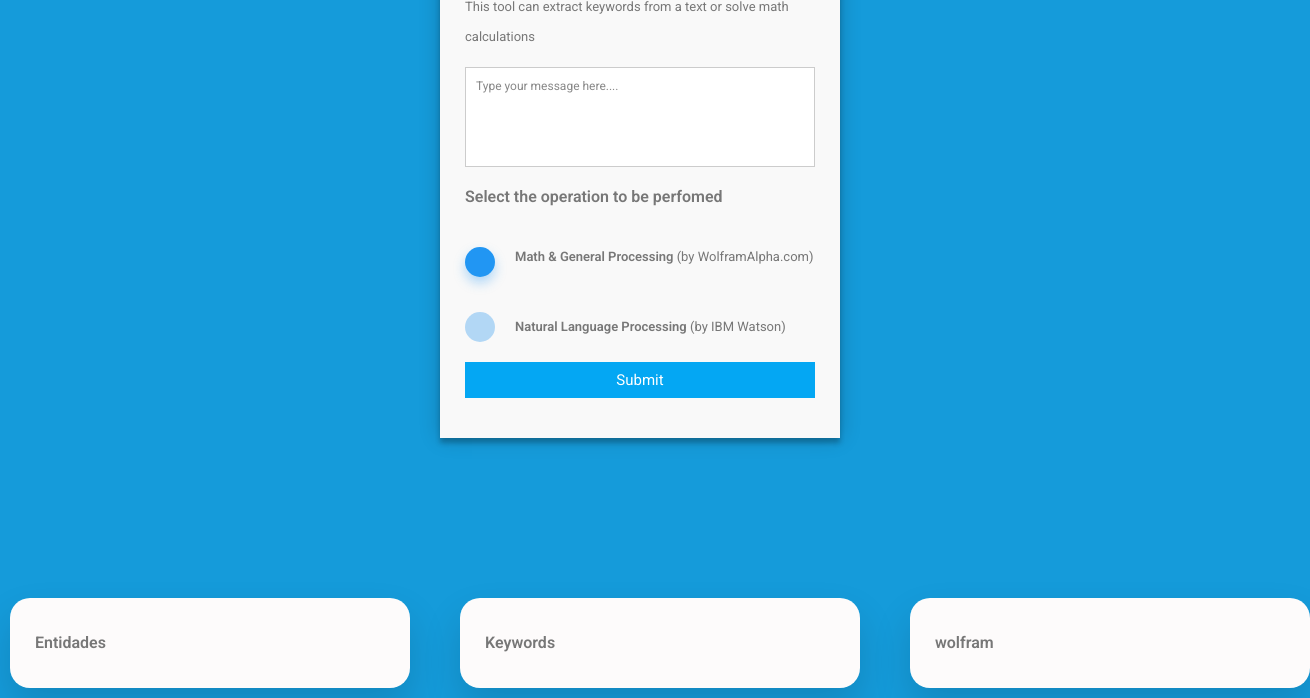
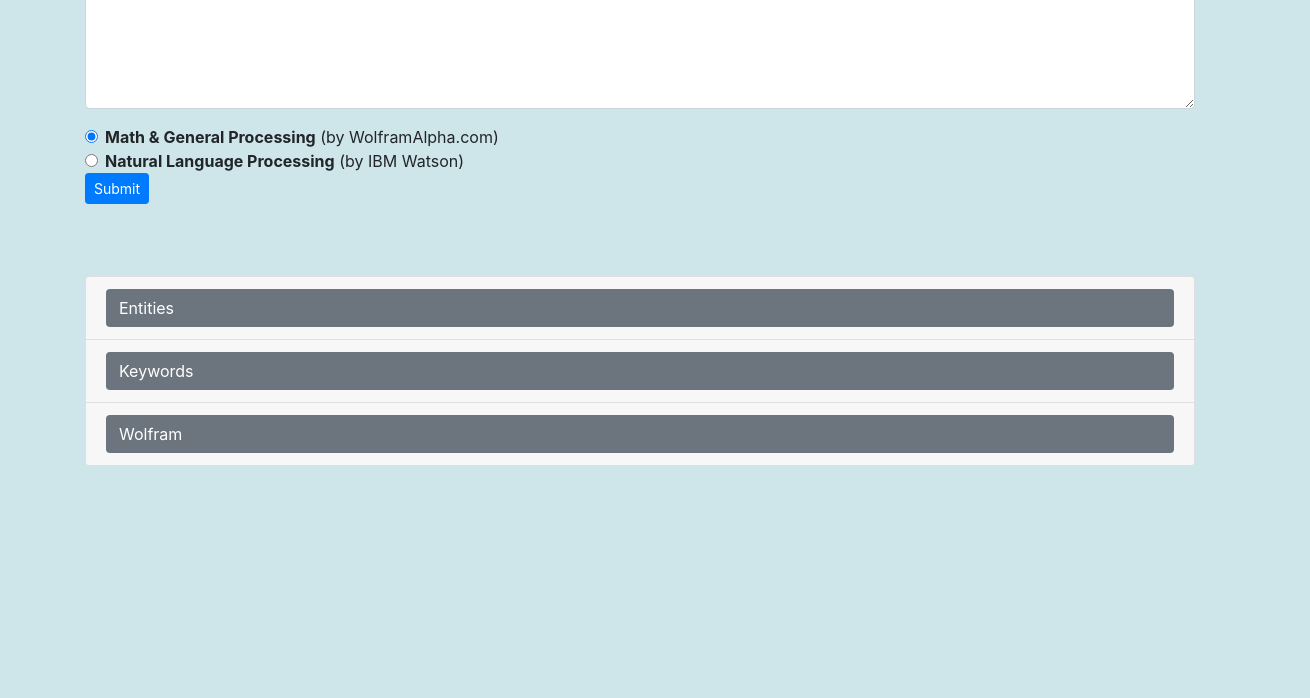
Before and after one commit to lsntech/QSolver, a plain HTML site: page Frontend/static/index.html in a window 1280 px wide. Shown: the part 223-921 px from the top of the page, 1310 px wide, since content can reach past the window. After the commit the page ends 800 px from the top, so only its background shows below. Drawn offline with nearby package versions, Linux system fonts and the light colour scheme.

Commit message:
Frontend update #1

```diff
--- a/Frontend/static/index.html
+++ b/Frontend/static/index.html
@@ -1,83 +1,100 @@
-<!-- /*
- * Project: Qsolver
- *
- * Copyright(c) 2020 Leandro Silva
- * License: MIT Licensed
- */ -->
+<!doctype html>
+<html lang="en">
+  <head>
+    <!-- Required meta tags -->
+    <meta charset="utf-8">
+    <meta name="viewport" content="width=device-width, initial-scale=1, shrink-to-fit=no">
 
-<html>
+    <!-- Bootstrap CSS -->
+    <link rel="stylesheet" href="https://stackpath.bootstrapcdn.com/bootstrap/4.5.0/css/bootstrap.min.css" integrity="sha384-9aIt2nRpC12Uk9gS9baDl411NQApFmC26EwAOH8WgZl5MYYxFfc+NcPb1dKGj7Sk" crossorigin="anonymous">
 
-<head>
-  <link rel="stylesheet" type="text/css" href="style.css">
-
+    <title>QSolver</title>
   </head>
-
-<body>
+  <body style="background-color:#cee6e9;">
 
     <div class="container">
-    <div id="myForm">
-      <h3>Question Solver</h3>
-      <h4>This tool can extract keywords from a text or solve math calculations </h4>
 
-      <fieldset>
-        <textarea id="texto" placeholder="Type your message here...." tabindex="5" required></textarea>
-      </fieldset>
+      <h2 class="text-left"> Question Solver</h2>
+      <h5 class="text-left">This tool can extract keywords from a text, solve math calculations and return data about people or events. </h3>
 
-      <h2>Select the operation to be perfomed</h2>
 
-      <ul>
-        <li>
-          <input type="radio" name="op" id="math" checked />
-          <label for="math"><b>Math & General Processing</b> (by WolframAlpha.com)</label>
 
-          <div class="check"></div>
-        </li>
+        <div class="form-group">
+          <!-- <label for="exampleFormControlTextarea1">Input Area</label> -->
+          <textarea class="form-control" id="texto" placeholder="Type your message here...." rows="10" required></textarea>
 
-        <li>
-          <input type="radio" name="op" id="nlp" />
-          <label for="nlp"><b>Natural Language Processing</b> (by IBM Watson)</label>
+        </div>
 
-          <div class="check"></div>
-        </li>
-      </ul>
+        <div class="form-check">
+            <input class="form-check-input" type="radio" name="op" id="math" checked>
+            <label class="form-check-label" for="math">
+              <b class="text-left">  Math & General Processing</b> (by WolframAlpha.com)
+            </label>
+          </div>
+          <div class="form-check">
+            <input class="form-check-input" type="radio" name="op" id="npl" >
+            <label class="form-check-label" for="npl">
+                <b class="text-left">Natural Language Processing</b> (by IBM Watson)
+            </label>
+          </div>
 
-      <fieldset>
-        <button name="submit" onclick="getElementos()" type="submit" id="contact-submit"
-          data-submit="...Sending">Submit</button>
-      </fieldset>
+          <button class="btn btn-primary btn-sm" name="submit" onclick="getElementos()" type="submit" id="btn-submit">Submit</button>
 
+    <br><br><br><br>
+
+
+      <div class="accordion" id="accordionExample">
+        <div class="card">
+          <div class="card-header" id="headingOne">
+            <h2 class="mb-0">
+              <button class="bg-secondary btn btn-link btn-block text-left text-white" type="button" data-toggle="collapse" data-target="#collapseOne" aria-expanded="true" aria-controls="collapseOne">
+                Entities
+              </button>
+            </h2>
+          </div>
+
+          <div id="collapseOne" class="collapse" aria-labelledby="headingOne" data-parent="#accordionExample">
+            <div class="card-body">
+              Anim pariatur cliche reprehenderit, enim eiusmod high life accusamus terry richardson ad squid. 3 wolf moon officia aute, non cupidatat skateboard dolor brunch. Food truck quinoa nesciunt laborum eiusmod. Brunch 3 wolf moon tempor, sunt aliqua put a bird on it squid single-origin coffee nulla assumenda shoreditch et. Nihil anim keffiyeh helvetica, craft beer labore wes anderson cred nesciunt sapiente ea proident. Ad vegan excepteur butcher vice lomo. Leggings occaecat craft beer farm-to-table, raw denim aesthetic synth nesciunt you probably haven't heard of them accusamus labore sustainable VHS.
+            </div>
+          </div>
+        </div>
+        <div class="card">
+          <div class="card-header" id="headingTwo">
+            <h2 class="mb-0">
+              <button class="bg-secondary btn btn-link btn-block text-left text-white" type="button" data-toggle="collapse" data-target="#collapseTwo" aria-expanded="false" aria-controls="collapseTwo">
+                Keywords
+              </button>
+            </h2>
+          </div>
+          <div id="collapseTwo" class="collapse" aria-labelledby="headingTwo" data-parent="#accordionExample">
+            <div class="card-body">
+              Anim pariatur cliche reprehenderit, enim eiusmod high life accusamus terry richardson ad squid. 3 wolf moon officia aute, non cupidatat skateboard dolor brunch. Food truck quinoa nesciunt laborum eiusmod. Brunch 3 wolf moon tempor, sunt aliqua put a bird on it squid single-origin coffee nulla assumenda shoreditch et. Nihil anim keffiyeh helvetica, craft beer labore wes anderson cred nesciunt sapiente ea proident. Ad vegan excepteur butcher vice lomo. Leggings occaecat craft beer farm-to-table, raw denim aesthetic synth nesciunt you probably haven't heard of them accusamus labore sustainable VHS.
+            </div>
+          </div>
+        </div>
+        <div class="card">
+          <div class="card-header" id="headingThree">
+            <h2 class="mb-0">
+              <button class="bg-secondary btn btn-link btn-block text-left text-white"  type="button" data-toggle="collapse" data-target="#collapseThree" aria-expanded="false" aria-controls="collapseThree">
+                Wolfram
+              </button>
+            </h2>
+          </div>
+          <div id="collapseThree" class="collapse" aria-labelledby="headingThree" data-parent="#accordionExample">
+            <div class="card-body">
+              Anim pariatur cliche reprehenderit, enim eiusmod high life accusamus terry richardson ad squid. 3 wolf moon officia aute, non cupidatat skateboard dolor brunch. Food truck quinoa nesciunt laborum eiusmod. Brunch 3 wolf moon tempor, sunt aliqua put a bird on it squid single-origin coffee nulla assumenda shoreditch et. Nihil anim keffiyeh helvetica, craft beer labore wes anderson cred nesciunt sapiente ea proident. Ad vegan excepteur butcher vice lomo. Leggings occaecat craft beer farm-to-table, raw denim aesthetic synth nesciunt you probably haven't heard of them accusamus labore sustainable VHS.
+            </div>
+          </div>
         </div>
       </div>
 
-
-
-
-  <div class="grid-container">
-
-    <div id="entidades" class="card">
-      <p>
-        <h2>Entidades</h2>
-      </p>
     </div>
 
-    <div id="keywords" class="card">
-      <p>
-        <h2>Keywords</h2>
-      </p>
-    </div>
-
-    <div id="wolfram" class="card">
-      <p>
-        <h2>wolfram</h2>
-      </p>
-    </div>
-
-  </div>
-  </div>
-
-
-  <script src="scripts.js"></script>
-
+    <!-- Optional JavaScript -->
+    <!-- jQuery first, then Popper.js, then Bootstrap JS -->
+    <script src="https://code.jquery.com/jquery-3.5.1.slim.min.js" integrity="sha384-DfXdz2htPH0lsSSs5nCTpuj/zy4C+OGpamoFVy38MVBnE+IbbVYUew+OrCXaRkfj" crossorigin="anonymous"></script>
+    <script src="https://cdn.jsdelivr.net/npm/popper.js@1.16.0/dist/umd/popper.min.js" integrity="sha384-Q6E9RHvbIyZFJoft+2mJbHaEWldlvI9IOYy5n3zV9zzTtmI3UksdQRVvoxMfooAo" crossorigin="anonymous"></script>
+    <script src="https://stackpath.bootstrapcdn.com/bootstrap/4.5.0/js/bootstrap.min.js" integrity="sha384-OgVRvuATP1z7JjHLkuOU7Xw704+h835Lr+6QL9UvYjZE3Ipu6Tp75j7Bh/kR0JKI" crossorigin="anonymous"></script>
   </body>
-
 </html>
--- a/Frontend/static/scripts.js
+++ b/Frontend/static/scripts.js
@@ -21,7 +21,7 @@ function getElementos() {
   });
 }
 
-
+/*
 function formSubmit(sendData, renderMethod) {
   var xhttp = new XMLHttpRequest();
   xhttp.open("POST", "http://localhost:3015/process");
@@ -37,6 +37,14 @@ function formSubmit(sendData, renderMethod) {
     }
   };
 }
+*/
+
+function formSubmit(sendData, renderMethod){
+
+
+
+}
+
 
 function renderWatson(data) {
   data = JSON.parse(data);
--- a/moleculer/services/math.service.js
+++ b/moleculer/services/math.service.js
@@ -22,6 +22,8 @@ const waApi = WolframAlphaAPI(keys["wolfram"]); // API authentication.
 /*
   Function send a call to the wolfram API
 */
+
+
 
 async function mathSolver(expression){
 
```
Also changed, not shown: moleculer/services/nlp.service.js (+13 -8 lines), 3 other files. Lines whose indentation alone changed are shown as unchanged.
